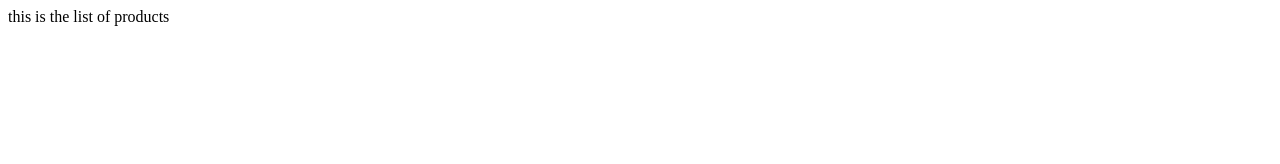
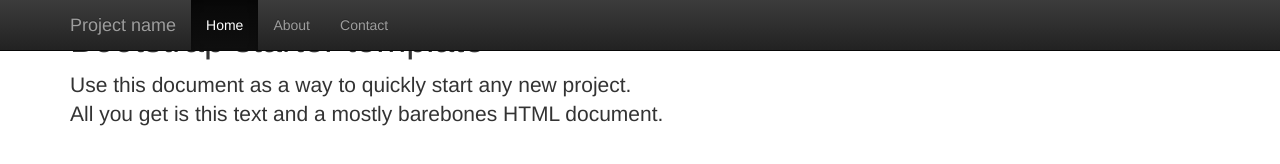
Before and after one commit to alexsydney/payment-integration, a website: page app/views/products/list.html in a window 1280 px wide. Drawn offline with nearby package versions, Linux system fonts and the light colour scheme.

Commit message:
basic bootstrap pulled in

```diff
--- a/app/views/products/list.html
+++ b/app/views/products/list.html
@@ -1 +1,60 @@
-this is the list of products
+<!DOCTYPE html>
+<html lang="en">
+  <head>
+    <meta charset="utf-8">
+    <meta http-equiv="X-UA-Compatible" content="IE=edge">
+    <meta name="viewport" content="width=device-width, initial-scale=1">
+    <!-- The above 3 meta tags *must* come first in the head; any other head content must come *after* these tags -->
+    <title>Bootstrap 101 Template</title>
+
+        <!-- Latest compiled and minified CSS -->
+        <link rel="stylesheet" href="https://maxcdn.bootstrapcdn.com/bootstrap/3.3.4/css/bootstrap.min.css">
+
+        <!-- Optional theme -->
+        <link rel="stylesheet" href="https://maxcdn.bootstrapcdn.com/bootstrap/3.3.4/css/bootstrap-theme.min.css">
+
+    <!-- HTML5 shim and Respond.js for IE8 support of HTML5 elements and media queries -->
+    <!-- WARNING: Respond.js doesn't work if you view the page via file:// -->
+    <!--[if lt IE 9]>
+      <script src="https://oss.maxcdn.com/html5shiv/3.7.2/html5shiv.min.js"></script>
+      <script src="https://oss.maxcdn.com/respond/1.4.2/respond.min.js"></script>
+    <![endif]-->
+  </head>
+  <body>
+    <nav class="navbar navbar-inverse navbar-fixed-top">
+      <div class="container">
+        <div class="navbar-header">
+          <button type="button" class="navbar-toggle collapsed" data-toggle="collapse" data-target="#navbar" aria-expanded="false" aria-controls="navbar">
+            <span class="sr-only">Toggle navigation</span>
+            <span class="icon-bar"></span>
+            <span class="icon-bar"></span>
+            <span class="icon-bar"></span>
+          </button>
+          <a class="navbar-brand" href="#">Project name</a>
+        </div>
+        <div id="navbar" class="collapse navbar-collapse">
+          <ul class="nav navbar-nav">
+            <li class="active"><a href="#">Home</a></li>
+            <li><a href="#about">About</a></li>
+            <li><a href="#contact">Contact</a></li>
+          </ul>
+        </div><!--/.nav-collapse -->
+      </div>
+    </nav>
+
+    <div class="container">
+
+      <div class="starter-template">
+        <h1>Bootstrap starter template</h1>
+        <p class="lead">Use this document as a way to quickly start any new project.<br> All you get is this text and a mostly barebones HTML document.</p>
+      </div>
+
+    </div><!-- /.container -->
+
+    <!-- jQuery (necessary for Bootstrap's JavaScript plugins) -->
+    <script src="https://ajax.googleapis.com/ajax/libs/jquery/1.11.2/jquery.min.js"></script>
+    <!-- Include all compiled plugins (below), or include individual files as needed -->
+    <!-- Latest compiled and minified JavaScript -->
+    <script src="https://maxcdn.bootstrapcdn.com/bootstrap/3.3.4/js/bootstrap.min.js"></script>
+  </body>
+</html>
--- a/package.json
+++ b/package.json
@@ -7,7 +7,6 @@
     "ejs": "^2.3.1",
     "express": "^4.12.4",
     "express-ejs-layouts": "^1.1.0",
-    "gulp": "^3.9.0",
     "init": "^0.1.2"
   },
   "devDependencies": {},
```
